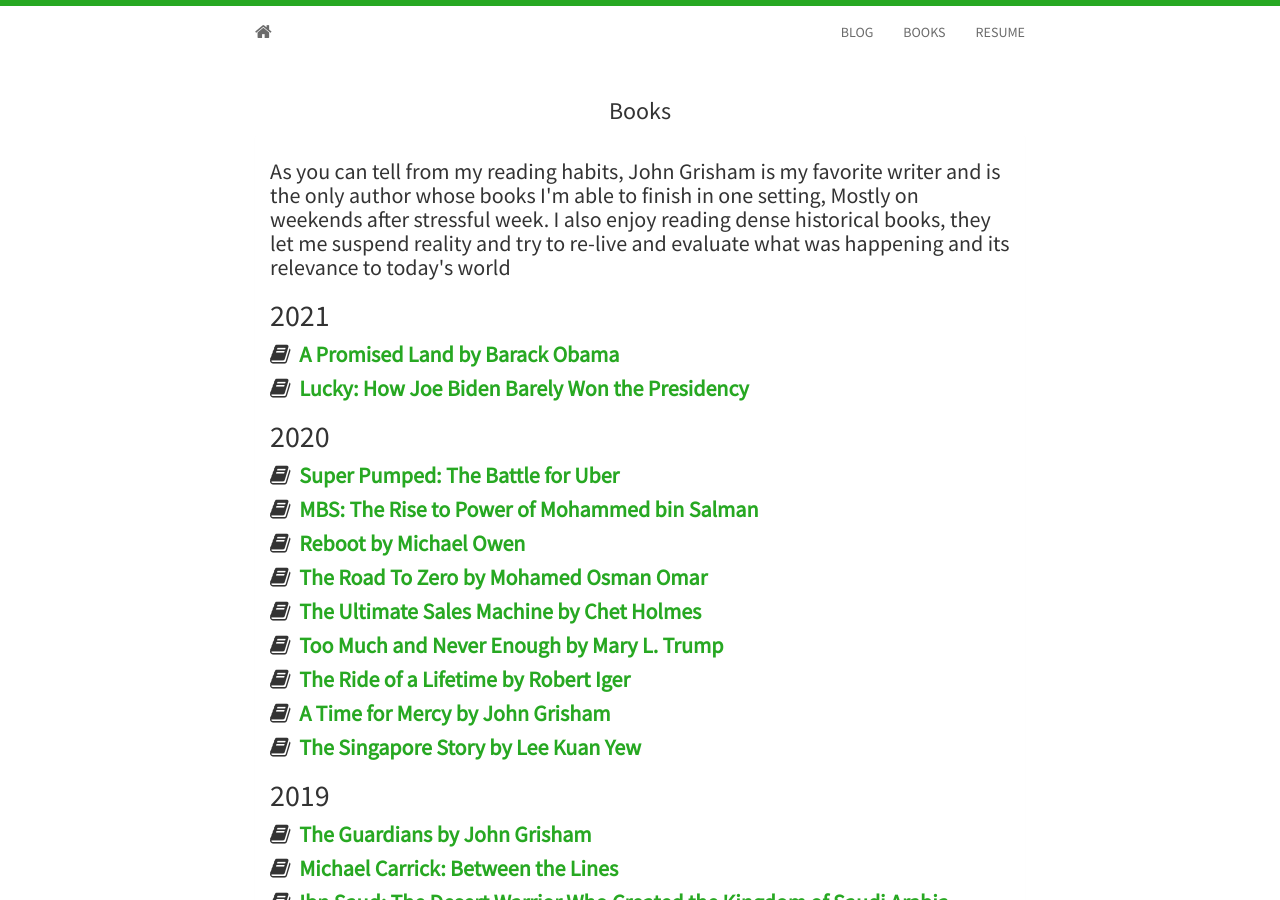
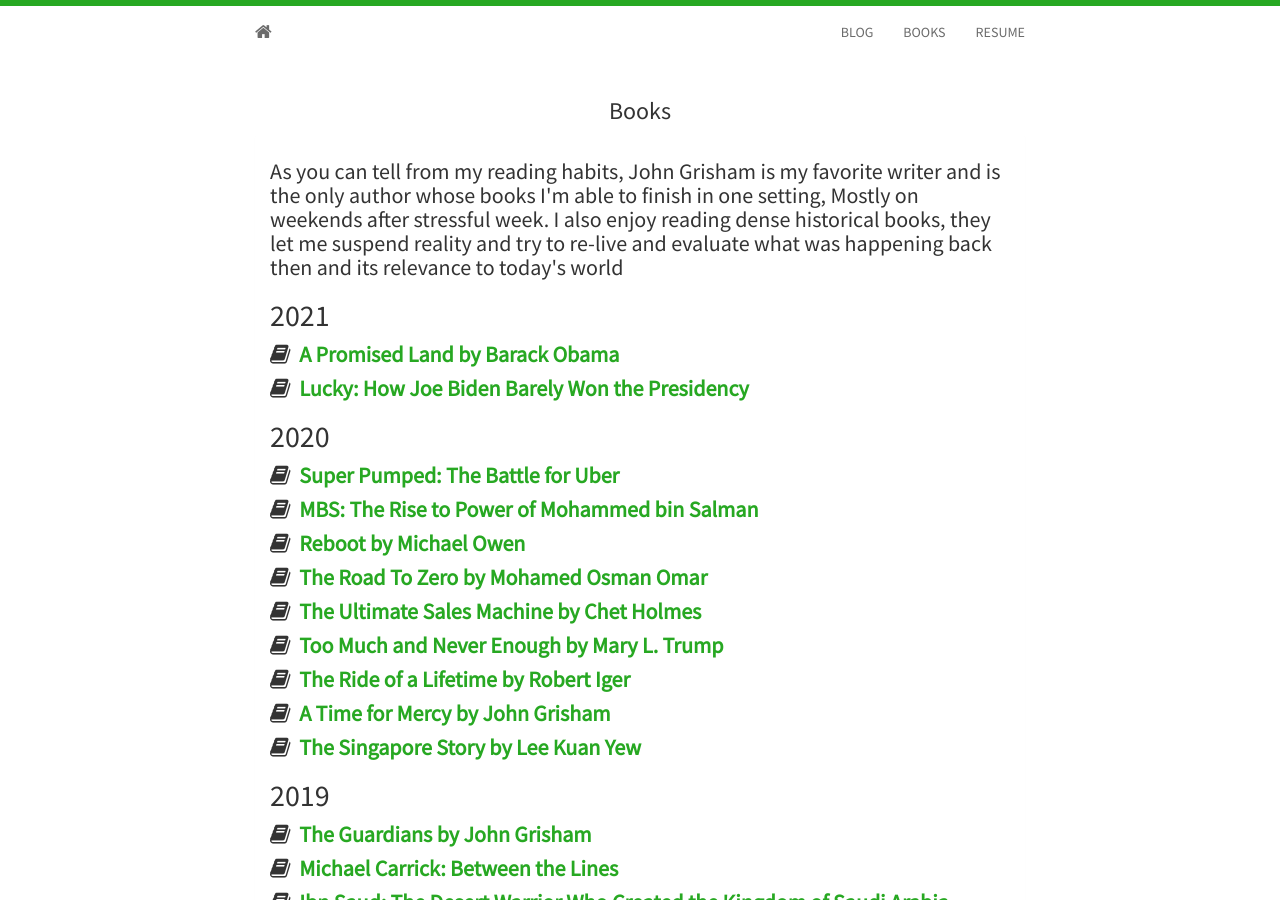
Before and after one commit to burhaninho/burhaninho.github.io, a Jekyll site: the page built from books.html, in a window 1280 px wide and 900 px high. Built offline with Jekyll 4.4.1, drawn with Linux system fonts in a browser that asks for light colours; nearby versions of some CDN libraries.

Commit message:
Update books.html

```diff
--- a/_includes/books.html
+++ b/_includes/books.html
@@ -3,10 +3,10 @@
   <h3>Books</h3>
   <div class="panel panel-default">
     <div class="panel-body">
-		<h4> As you can tell from my reading habits, John Grisham is my favorite writer and is the only author whose books I'm able to finish in one setting,
-		     Mostly on weekends after stressful week. I also enjoy reading dense historical books, they let me suspend reality and try to re-live and evaluate
-			 what was happening and its relevance to today's world
+		<h4> As you can tell from my reading habits, John Grisham is my favorite writer and is the only author whose books I'm able to finish in one setting, Mostly on weekends after stressful week.
+		     I also enjoy reading dense historical books, they let me suspend reality and try to re-live and evaluate what was happening back then and its relevance to today's world
 		</h4>
+
 		<h2>
 			2021
 		</h2>
@@ -16,6 +16,7 @@
 		<h4>
 			<i class="fa fa-book"></i><strong>&nbsp;&nbsp;<a href="https://www.amazon.com/Lucky-How-Biden-Barely-Presidency/dp/0525574220/">Lucky: How Joe Biden Barely Won the Presidency</a></strong>
 		</h4>
+
 		<h2>
 			2020
 		</h2>
@@ -46,6 +47,7 @@
 		<h4>
 			<i class="fa fa-book"></i><strong>&nbsp;&nbsp;<a href="https://www.amazon.com/Third-World-First-Singapore-1965-2000/dp/0060197765/">The Singapore Story by Lee Kuan Yew</a></strong>
 		</h4>
+
 		<h2>
 			2019
 		</h2>
@@ -61,6 +63,7 @@
 		<h4>
 			<i class="fa fa-book"></i><strong>&nbsp;&nbsp;<a href="https://www.amazon.com/Aesthetic-Intelligence-Boost-Business-Beyond/dp/0062883305/">Aesthetic Intelligence: How to Boost It and Use It in Business and Beyond</a></strong>
 		</h4>
+
 		<h2>
 			2018
 		</h2>
@@ -82,6 +85,7 @@
 		<h4>
 			<i class="fa fa-book"></i><strong>&nbsp;&nbsp;<a href="https://www.amazon.com/Superhuman-Habit-Becoming-Possible-Yourself/dp/1503295591/">Superhuman by Habit by Tynan</a></strong>
 		</h4>
+
 		<h2>
 			2017
 		</h2>
@@ -100,6 +104,7 @@
 		<h4>
 			<i class="fa fa-book"></i><strong>&nbsp;&nbsp;<a href="https://www.amazon.com/When-Breath-Becomes-Paul-Kalanithi/dp/081298840X/">When Breath Becomes Air</a></strong>
 		</h4>
+
 		<h2>
 			2016
 		</h2>
@@ -121,6 +126,7 @@
 		<h4>
 			<i class="fa fa-book"></i><strong>&nbsp;&nbsp;<a href="https://www.amazon.com/2Sides-My-Autobiography-Rio-Ferdinand/dp/1905825943/">Rio Ferdinand: #Sides My Autobiography</a></strong>
 		</h4>
+
 		<h2>
 			2015
 		</h2>
@@ -157,6 +163,7 @@
 		<h4>
 			<i class="fa fa-book"></i><strong>&nbsp;&nbsp;<a href="http://www.amazon.com/Stillness-Speed-Story-Dennis-Bergkamp/dp/1471129535/">Dennis Bergkamp: Stillness and Speed</a></strong>
 		</h4>
+
 		<h2>
 			2014
 		</h2>
@@ -172,12 +179,13 @@
 		<h4>
 			<i class="fa fa-book"></i><strong>&nbsp;&nbsp;<a href="http://www.amazon.com/Partner-Novel-John-Grisham/dp/0345531957/">The Partner by John Grisham</a></strong>
 		</h4>
-        <h4>
+                <h4>
 			<i class="fa fa-book"></i><strong>&nbsp;&nbsp;<a href="http://www.amazon.com/Broker-Novel-John-Grisham/dp/0345532007/">The Broker by John Grisham</a></strong>
 		</h4>
 		<h4>
 			<i class="fa fa-book"></i><strong>&nbsp;&nbsp;<a href="http://www.amazon.com/Street-Lawyer-Novel-John-Grisham/dp/0440245958/">The Street Lawyer by John Grisham</a></strong>
 		</h4>
+
 		<h2>
 			2013
 		</h2>
@@ -193,6 +201,7 @@
 		<h4>
 			<i class="fa fa-book"></i><strong>&nbsp;&nbsp;<a href="https://www.amazon.com/Thinking-Fast-Slow-Daniel-Kahneman/dp/0374533555/">Thinking, Fast and Slow by Daniel Kahneman </a></strong>
 		</h4>
+
 		<h2>
 			2012
 		</h2>
@@ -200,7 +209,7 @@
 			<i class="fa fa-book"></i><strong>&nbsp;&nbsp;<a href="http://www.amazon.com/Litigators-Novel-John-Grisham/dp/034553056X/">The Litigators by John Grisham</a></strong>
 		</h4>
 		<h4>
-			<i class="fa fa-book"></i><strong>&nbsp;&nbsp;<a href="http://www.amazon.com/Deng-Xiaoping-Transformation-China-Vogel/dp/0674725867/"></a>Deng Xiaoping and the Transformation of China</strong>
+			<i class="fa fa-book"></i><strong>&nbsp;&nbsp;<a href="http://www.amazon.com/Deng-Xiaoping-Transformation-China-Vogel/dp/0674725867/">Deng Xiaoping and the Transformation of China</a></strong>
 			- This was a long read. I have been reading on and off for two years.
 		</h4>
 		<h4>
@@ -209,6 +218,7 @@
 		<h4>
 			<i class="fa fa-book"></i><strong>&nbsp;&nbsp;<a href="http://www.amazon.com/Eric-Cantona-Philippe-Auclair/dp/0330511858/">Eric Cantona: The Rebel Who Will Be King</a></strong>
 		</h4>
+
 		<h2>
 			2011
 		</h2>
@@ -218,6 +228,7 @@
 		<h4>
 			<i class="fa fa-book"></i><strong>&nbsp;&nbsp;<a href="http://www.amazon.com/Time-Kill-Novel-John-Grisham/dp/0440245915/">A Time to Kill by John Grisham</a></strong>
 		</h4>
+
 		<h2>
 			2010
 		</h2>
@@ -230,12 +241,14 @@
 		<h4>
 			<i class="fa fa-book"></i><strong>&nbsp;&nbsp;<a href="http://www.amazon.com/Confession-Novel-John-Grisham/dp/0385528043/">The Confession by John Grisham</a></strong>
 		</h4>
+
 		<h2>
 		    Before 2010
 		</h2>
 		<h4>
 		    I read these books while I was in high school, I remember enjoying reading them in the library after the exams.
 		</h4>
+
 		<h4>
 			<i class="fa fa-book"></i><strong>&nbsp;&nbsp;<a href="https://www.amazon.com/Harry-Potter-Complete-Collection-1-7-ebook/dp/B01B3DIPMW">Harry Potter Books 1-5</a></strong>
 			- Read on December 2005 - October, 2008.
@@ -260,6 +273,8 @@
 			<i class="fa fa-book"></i><strong>&nbsp;&nbsp;<a href="http://www.amazon.com/Big-Picture-Ben-Carson/dp/031023834X/">Big Picture By Ben Carson and Gregg Lewis</a></strong>
 			- Read on 2005/2006.
 		</h4>
+
+
 		<h5> Updated on April, 2021 </h5>
     </div>
   </div>
```
